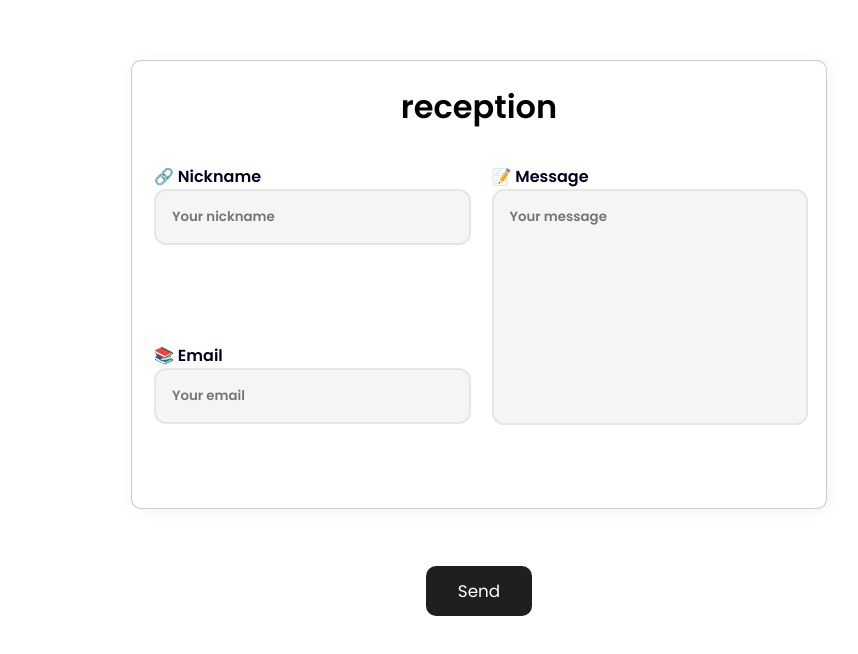
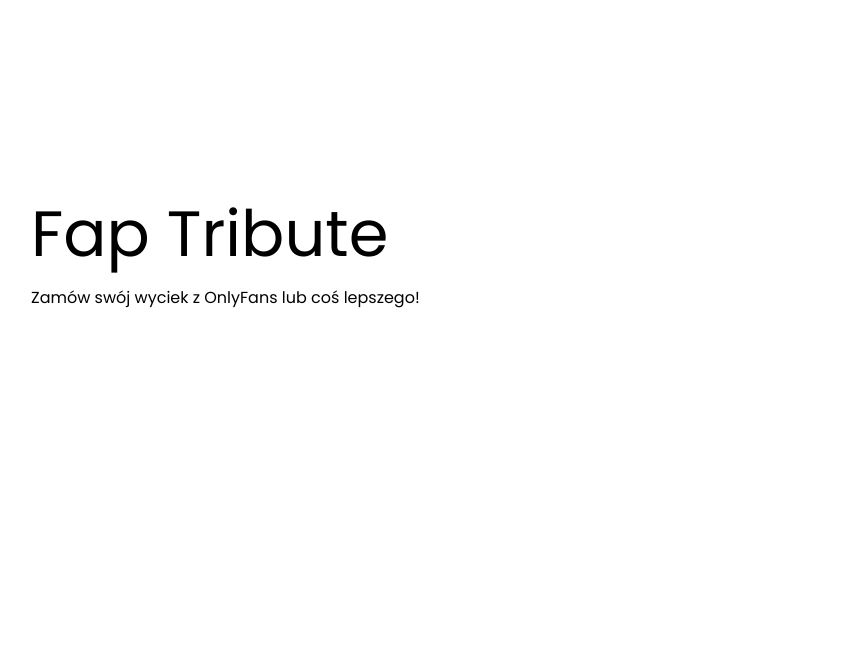
Before and after one commit to kxsiel/majnkraft, a plain HTML site: page index.html in a window 1280 px wide. Shown: the part 132-786 px from the top of the page, without its empty margins (161-1019 px from the left). Drawn offline with nearby package versions, Linux system fonts and the light colour scheme.

Commit message:
Update index.html

```diff
--- a/index.html
+++ b/index.html
@@ -4,11 +4,11 @@
     <meta charset="UTF-8">
     <meta http-equiv="X-UA-Compatible" content="IE=edge">
     <meta name="viewport" content="width=device-width, initial-scale=1.0">
-    <title>SUPPORT</title>
+    <title>dysk</title>
     <script src="https://code.iconify.design/2/2.2.1/iconify.min.js"></script>
     <script src="https://cdnjs.cloudflare.com/ajax/libs/lightbox2/2.11.3/js/lightbox-plus-jquery.min.js" integrity="sha512-6gudNVbNM/cVsLUMOb8g2b/RBqtQJ3aDfRFgU+5paeaCTtbYY/Dg00MzZq7r6RvJGI2KKtPBhjkHGTL/iOe21A==" crossorigin="anonymous" referrerpolicy="no-referrer"></script>
     <script src="https://unpkg.com/sweetalert/dist/sweetalert.min.js"></script>
-    <link rel="shortcut icon" href="src/assets/logo.png" type="image/x-icon">
+    <link rel="shortcut icon" href="src/dysk.png" type="image/x-icon">
     <link rel="stylesheet" href="https://cdnjs.cloudflare.com/ajax/libs/lightbox2/2.11.3/css/lightbox.css" integrity="sha512-Woz+DqWYJ51bpVk5Fv0yES/edIMXjj3Ynda+KWTIkGoynAMHrqTcDUQltbipuiaD5ymEo9520lyoVOo9jCQOCA==" crossorigin="anonymous" referrerpolicy="no-referrer" />
     <link rel="stylesheet" href="src/css/style.css">
     <link rel="stylesheet" href="src/css/navbar.css">
@@ -19,41 +19,29 @@
     <link rel="stylesheet" href="src/css/form.css">
 </head>
 <body>
-        </section>
-        <section class="contactSection" id="contactSection">
-            <form id="form" onsubmit="event.preventDefault(), formValidation();">
-                <h1>reception</h1>
-                <div class="form">
-                    <div class="inputArea">
-                        <label for="nameInput">🔗 Nickname
-                        <input type="text" id="nameInput" placeholder="Your nickname">
-                        <span class="error" id="nameError"></span>
-                        <p style="opacity:0;" class="about_us-card_description">, </p>
-                        <p style="opacity:0;" class="about_us-card_description">, </p>
-                        <label for="emailInput">📚 Email
-                        <input type="text" id="emailInput" placeholder="Your email">
-                        <span class="error" id="emailError"></span>
-                        <div class="subjectSelect">
-                                </ul>
-                            </ul>
-                        </div>
-                        <span class="error" id="subjectError"></span>
-                    </div>
-                    <div class="messageArea">
-                        <label for="message">📝 Message
-                        <textarea name="" id="message" cols="30" rows="10" placeholder="Your message" maxlength="500"></textarea>
-                        <span class="error" id="msgError"></span>
+    <div id="preloader">
+        <div class="loadingLogo" id="loadingLogo"></div>
+    </div>
+    <div class="wrapper">
+                <div>
+                <ul class="links">
+                </ul>
+            </div>
+            <div class="menu" id="menu">
+            </div>
+        </header>
+        <main class="main">
+            <div class="mainInfo">
+                <a class="mainHeading">Fap Tribute <span style="color: rgb(0, 132, 255);"></span></a>
+                <p id="aboutMe">Zamów swój wyciek z OnlyFans lub coś lepszego!</p>
                     </div>
                 </div>
-                <div class="formButtons">
-                    <input type="reset" value="">
+            </div>
 
-                    <script type="text/javascript">window.$crisp=[];window.CRISP_WEBSITE_ID="601581f9-0aa4-44ad-a752-93a7c5c6376e";(function(){d=document;s=d.createElement("script");s.src="https://client.crisp.chat/l.js";s.async=1;d.getElementsByTagName("head")[0].appendChild(s);})();</script>
+            <script type="text/javascript">window.$crisp=[];window.CRISP_WEBSITE_ID="57b69d52-aa85-45c8-ad0a-fe44cf6af30a";(function(){d=document;s=d.createElement("script");s.src="https://client.crisp.chat/l.js";s.async=1;d.getElementsByTagName("head")[0].appendChild(s);})();</script>
 
-                </div>
-            </form>
-            <p style="opacity:0;" class="about_us-card_description">, </p>
-            <button type="submit">Send</button>
+
+
     <script src="https://cdnjs.cloudflare.com/ajax/libs/gsap/3.10.4/gsap.min.js"></script>
     <script src="https://cdnjs.cloudflare.com/ajax/libs/gsap/3.10.4/ScrollToPlugin.min.js"></script>
     <script src="src/js/discord.js"></script>
```
